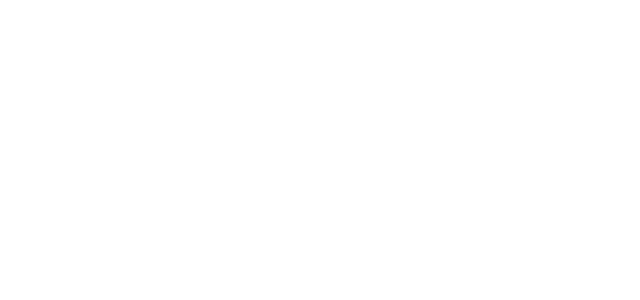
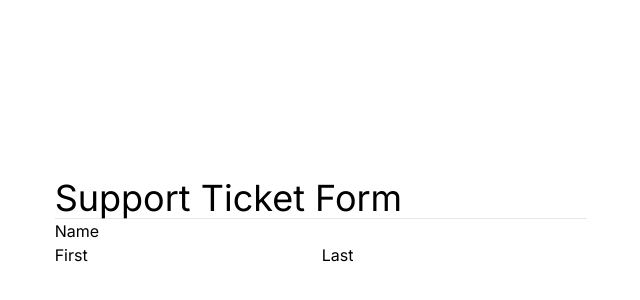
Before and after one commit to SonicRay241/AMJP-2024-React-Calculator, a Next.js app: page /support in a window 1280 px wide. Shown: the part 178-478 px from the top of the page, without its empty margins (319-959 px from the left). Built offline with nearby package versions, Linux system fonts and the light colour scheme.

Commit message:
starting to work on the ticket form

```diff
--- a/src/app/globals.css
+++ b/src/app/globals.css
@@ -10,7 +10,7 @@
 }
 
 body {
-  color: #fff;
+  color: #000;
   background: #fff;
   min-height: 100vh;
 }
@@ -23,3 +23,32 @@
   -ms-overflow-style: none;
   scrollbar-width: none;
 }
+
+.scrollbar-translucent {
+  scrollbar-width: 12px;
+  scrollbar-color: #404040 #0000;
+}
+
+/* Chrome, Edge, and Safari */
+.scrollbar-translucent::-webkit-scrollbar {
+  width: 12px;
+  height: 12px;
+}
+
+.scrollbar-translucent::-webkit-scrollbar-track {
+  background: #0000;
+}
+
+.scrollbar-translucent::-webkit-scrollbar-thumb {
+  background-color: #404040;
+  border-radius: 10px;
+  border: 1px solid #fff6;
+}
+
+.direction-rtl {
+  direction: rtl;
+}
+
+.direction-ltr {
+  direction: ltr;
+}
--- a/src/app/layout.tsx
+++ b/src/app/layout.tsx
@@ -1,5 +1,6 @@
 import type { Metadata } from 'next'
 import { Inter } from 'next/font/google'
+import { Toaster } from 'react-hot-toast'
 import './globals.css'
 
 const inter = Inter({ subsets: ['latin'] })
@@ -16,7 +17,12 @@
 }) {
   return (
     <html lang="en">
-      <body className={inter.className}>{children}</body>
+      <body className={inter.className}>
+        <Toaster
+          position="top-center"
+        />
+        {children}
+      </body>
     </html>
   )
 }
--- a/src/app/page.tsx
+++ b/src/app/page.tsx
@@ -5,8 +5,13 @@
 
 const Home = () => {
   return (
-    <div className="flex items-center justify-center h-screen">
-      <Calculator/>
+    <div className="w-screen h-screen">
+      <div className="absolute w-screen top-0 left-0 pt-40 text-gray-900 text-6xl text-center font-semibold">
+        <h1>Calculator</h1>
+      </div>
+      <div className="flex items-center justify-center h-screen w-screen absolute top-0 left-0">
+        <Calculator/>
+      </div>
     </div>
   )
 }
@@ -79,12 +84,22 @@
         break
 
       case "DEL":
+        const display = displayValue.replace(/.$/, "")
         if (calculatorState == "result") {
           setHistory([...history, result])
+          numberLeft = +display
           setCalculatorState("leftNum")
         }
-        const display = displayValue.replace(/.$/, "")
-        setDisplayValue(display == "" ? "0" : display)
+        if (calculatorState == "leftNum" || calculatorState == "rightNum") {
+          numberRight = +display
+          if (calculatorState == "leftNum") {
+            numberLeft = +display
+          }
+        }
+        if (calculatorState == "operation") {
+          setCalculatorState("leftNum")
+          setDisplayValue(numberLeft.toString())
+        } else setDisplayValue(display == "" ? "0" : display)
         break
 
       case "=":
@@ -97,6 +112,7 @@
 
       case "?":
         push("/support")
+        // toast("hi!")
         break
 
       default:
@@ -144,35 +160,19 @@
           operation = buttonValue as TCalcOperations
           setDisplayValue(buttonValue)
         }
-
         break
     }
-
-    // console.log(numberLeft);
-    // console.log(numberRight);
-    // console.log(operation);
   }
 
   const buttons: string[] = ["C", "DEL", "?", "/", "1", "2", "3", "x", "4", "5", "6", "-", "7", "8", "9", "+", "0", "="]
 
   useEffect(()=>{
-    // historyBottomElementRef.current?.scrollIntoView({
-    //   behavior: 'smooth',
-    //   block: 'nearest',
-    //   inline: 'center'
-    // })
-    // displayEnd.current?.scrollIntoView({
-    //   behavior: 'smooth',
-    //   block: 'nearest',
-    //   inline: 'center'
-    // })
-    // historyElementRef.current!.scrollTop -= historyElementRef.current!.clientWidth
     historyElementRef.current!.scrollTo(0, 32*history.length + 12)
     displayElementRef.current!.scrollLeft += displayElementRef.current!.clientWidth
   })
 
   return (
-    <div className="rounded-3xl shadow-[rgba(0,_0,_0,_0.4)_0px_30px_90px] w-80">
+    <div className="rounded-3xl shadow-[rgba(0,_0,_0,_0.4)_0px_30px_90px] w-80 text-white">
       <div className="bg-zinc-600 h-30 rounded-t-2xl">
         <div className="h-20 pt-4 px-4 text-2xl overflow-auto no-scrollbar" ref={historyElementRef}>
           {
@@ -184,7 +184,7 @@
         </div>
 
         {/* <h1>{calculatorState}</h1> */}
-        <div className="overflow-x-auto no-scrollbar px-4 pb-2" ref={displayElementRef}>
+        <div className="overflow-x-auto scrollbar-translucent px-4 pb-2" ref={displayElementRef}>
           <h1 className="text-end text-6xl">{displayValue}</h1>
         </div>
       </div>
@@ -199,7 +199,6 @@
     </div>
   )
 }
-
 
 const CalcButtonComponent = ({ value, callback, width, color }: TCalcButtonParam) => {
   let elementWidth = `col-span-1`
--- a/src/app/support/page.tsx
+++ b/src/app/support/page.tsx
@@ -1,6 +1,26 @@
 const Page = () => {
     return (
-        <h1>Testing</h1>
+        <div className="flex items-center justify-center h-screen w-screen absolute top-0 left-0">
+            <Form/>
+        </div>
+    )
+}
+
+const Form = () => {
+    return (
+        <div className="">
+            <h1 className="text-4xl">Support Ticket Form</h1>
+            <hr />
+            <div className="flex">
+                <div className="">
+                    <h2>Name</h2>
+                    <label htmlFor="first-name">First</label>
+                    <input type="text" name="first-name" id="first-name" />
+                    <label htmlFor="last-name">Last</label>
+                    <input type="text" name="last-name" id="last-name" />
+                </div>
+            </div>
+        </div>
     )
 }
 
```
Also changed, not shown: package.json (+4 -3 lines), 1 other file (tests, documents, lock files or other folders).
